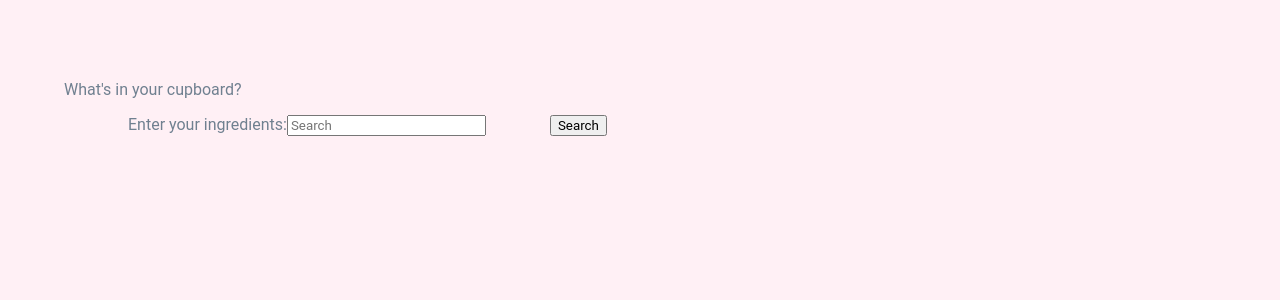
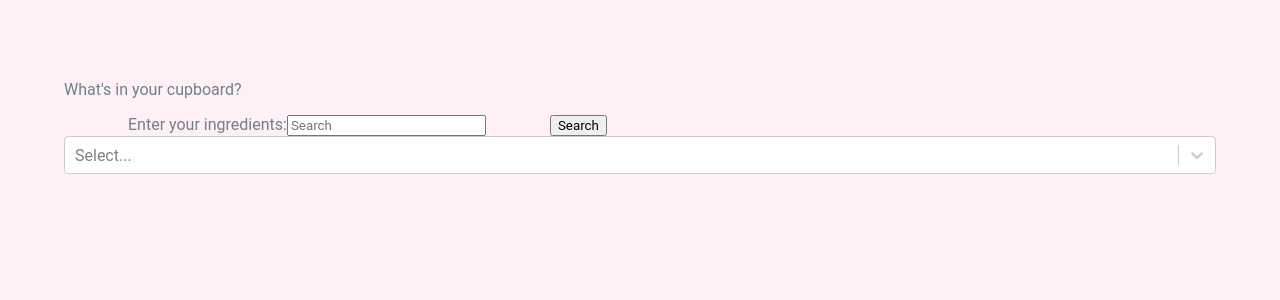
Before and after one commit to samcbride/food-app, a React (Create React App) app: page / in a window 1280 px wide. Shown: the top 300 px of the page. Built offline with nearby package versions, Linux system fonts and the light colour scheme.

Commit message:
updated Search tests, added filter dropdown

```diff
--- a/package.json
+++ b/package.json
@@ -10,6 +10,7 @@
     "react": "^17.0.1",
     "react-dom": "^17.0.1",
     "react-scripts": "4.0.3",
+    "react-select": "^4.3.0",
     "web-vitals": "^1.1.0"
   },
   "proxy": "https://api.edamam.com",
--- a/src/components/App.js
+++ b/src/components/App.js
@@ -2,13 +2,15 @@ import { useState } from "react";
 import "../styles/App.css";
 import Search from "./Search";
 import SearchResults from "./SearchResults";
+import FilterMenu from "./FilterMenu";
 import fetchRecipes from "../requests/axiosrecipe";
 
 function App() {
   const [searchResults, setSearchResults] = useState([]);
+  const [value, setValue] = useState();
 
   const getResults = async (searchInput) => {
-    const recipes = await fetchRecipes(searchInput);
+    const recipes = await fetchRecipes(searchInput, value);
     setSearchResults(recipes);
   };
 
@@ -20,6 +22,7 @@ function App() {
         handleSubmit={getResults}
         setSearchResults={setSearchResults}
       />
+      <FilterMenu value={value} setValue={setValue} />
       <SearchResults className="searchResults" searchResults={searchResults} />
     </div>
   );
--- /dev/null
+++ b/src/components/FilterMenu.js
@@ -0,0 +1,33 @@
+import React from "react";
+import Select from "react-select";
+
+const FilterMenu = ({ value, setValue }) => {
+  const options = [
+    { value: "vegan", label: "Vegan" },
+    { value: "vegetarian", label: "Vegetarian" },
+    { value: "dairy-free", label: "Dairy-free" },
+    { value: "gluten-free", label: "Gluten-free" },
+    { value: "egg-free", label: "Egg-free" },
+    { value: "shellfish-free", label: "Shellfish-free" },
+    { value: "peanut-free", label: "Peanut-free" },
+    { value: "tree-nut-free", label: "Tree-nut-free" },
+    { value: "sesame-free", label: "Sesame-free" },
+  ];
+
+  return (
+    <>
+      <Select
+        options={options}
+        isMulti
+        name="filters"
+        className="basic-multi-select"
+        classNamePrefix="select"
+        onChange={(e) => {
+          setValue(e.map((value) => value.value));
+        }}
+      />
+    </>
+  );
+};
+
+export default FilterMenu;
--- a/src/requests/axiosrecipe.js
+++ b/src/requests/axiosrecipe.js
@@ -5,13 +5,20 @@ const apiId = "&app_id=95c4ca1b";
 const maxTime = "&time=30";
 const maxIngreds = `&ingr=10`;
 
-const fetchRecipes = (ingredients) => {
-  const url = `${apiURL}${ingredients}${maxIngreds}${maxTime}${apiId}${apiKey}`;
+const fetchRecipes = (ingredients, value) => {
+  let healthLabels = "";
+  value.forEach((label) => {
+    healthLabels += "&health=" + label;
+  });
+  const url = healthLabels
+    ? `${apiURL}${ingredients}${maxIngreds}${maxTime}${apiId}${apiKey}${healthLabels}`
+    : `${apiURL}${ingredients}${maxIngreds}${maxTime}${apiId}${apiKey}`;
   if (ingredients) {
     return axios
       .get(url)
       .then((response) => {
         const recipes = response.data.hits;
+        console.log(recipes);
         return recipes;
       })
       .catch((error) => {
```
Also changed, not shown: 2 other files (tests, documents, lock files or other folders).
